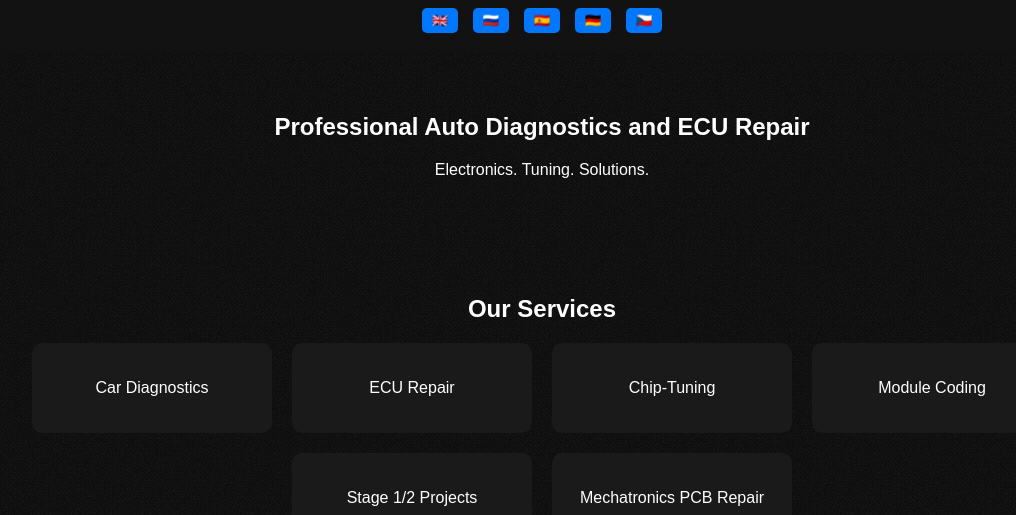
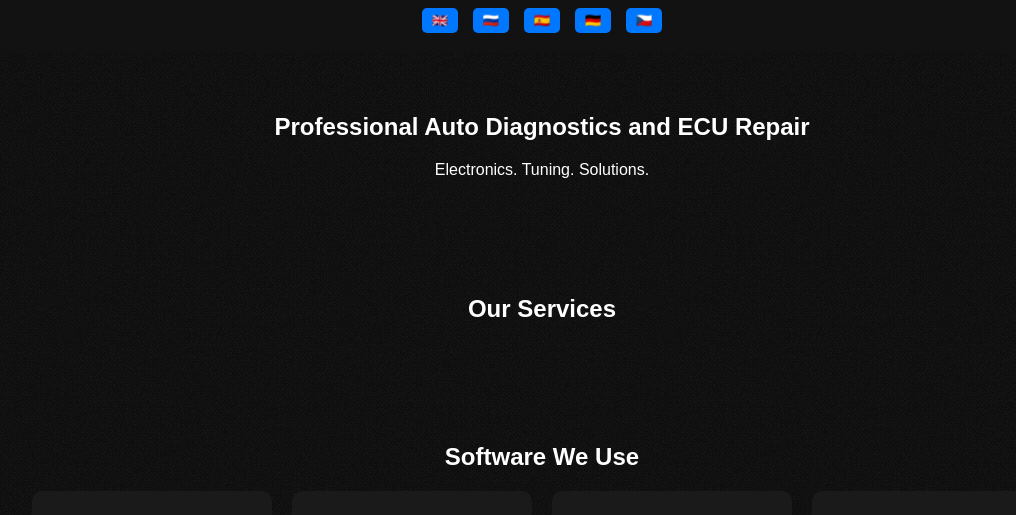
Before and after one commit to draditenko/cartechdiagnostics, a plain HTML site: page index.html in a window 1280 px wide. Shown: the part 284-799 px from the top of the page, without its empty margins (98-1114 px from the left). Drawn offline with nearby package versions, Linux system fonts and the light colour scheme.

Commit message:
Add files via upload

```diff
--- a/index.html
+++ b/index.html
@@ -116,76 +116,11 @@
 <script>
   AOS.init();
 
-  const translations = {
-    en: {
-      siteTitle: "CAR TECH DIAGNOSTICS",
-      heroTitle: "Professional Auto Diagnostics and ECU Repair",
-      heroSubtitle: "Electronics. Tuning. Solutions.",
-      servicesTitle: "Our Services",
-      servicesList: ["Car Diagnostics", "ECU Repair", "Chip-Tuning", "Module Coding", "Stage 1/2 Projects", "Mechatronics PCB Repair"],
-      softwareTitle: "Software We Use",
-      contactTitle: "Contact Us",
-      contactPhone: "📱 WhatsApp / Telegram / Viber: +420 722 590 772",
-      contactEmail: "📧 Email: draditenko@gmail.com",
-      contactSocial: "🎵 TikTok: @r_dan_soft",
-      contactPaypal: "💸 PayPal Donation: @Dansoft3"
-    },
-    ru: {
-      siteTitle: "АВТОТЕХ ДИАГНОСТИКА",
-      heroTitle: "Профессиональная диагностика и ремонт ЭБУ",
-      heroSubtitle: "Электроника. Тюнинг. Решения.",
-      servicesTitle: "Наши Услуги",
-      servicesList: ["Диагностика автомобилей", "Ремонт ЭБУ", "Чип-тюнинг", "Кодирование модулей", "Проекты Stage 1/2", "Ремонт плат мехатроников"],
-      softwareTitle: "Программное обеспечение",
-      contactTitle: "Связаться с нами",
-      contactPhone: "📱 WhatsApp / Telegram / Viber: +420 722 590 772",
-      contactEmail: "📧 Email: draditenko@gmail.com",
-      contactSocial: "🎵 TikTok: @r_dan_soft",
-      contactPaypal: "💸 Пожертвование PayPal: @Dansoft3"
-    },
-    es: {
-      siteTitle: "DIAGNÓSTICO TECNOLÓGICO DEL AUTOMÓVIL",
-      heroTitle: "Diagnóstico profesional y reparación de ECU",
-      heroSubtitle: "Electrónica. Tuning. Soluciones.",
-      servicesTitle: "Nuestros Servicios",
-      servicesList: ["Diagnóstico de coches", "Reparación de ECU", "Chip-Tuning", "Codificación de módulos", "Proyectos Stage 1/2", "Reparación de PCB mecatrónica"],
-      softwareTitle: "Software que usamos",
-      contactTitle: "Contáctanos",
-      contactPhone: "📱 WhatsApp / Telegram / Viber: +420 722 590 772",
-      contactEmail: "📧 Correo electrónico: draditenko@gmail.com",
-      contactSocial: "🎵 TikTok: @r_dan_soft",
-      contactPaypal: "💸 Donación PayPal: @Dansoft3"
-    },
-    de: {
-      siteTitle: "KFZ-TECHNIK DIAGNOSE",
-      heroTitle: "Professionelle Fahrzeugdiagnose und ECU-Reparatur",
-      heroSubtitle: "Elektronik. Tuning. Lösungen.",
-      servicesTitle: "Unsere Dienstleistungen",
-      servicesList: ["Fahrzeugdiagnose", "ECU-Reparatur", "Chiptuning", "Modulkodierung", "Stage 1/2 Projekte", "Mechatronik PCB Reparatur"],
-      softwareTitle: "Verwendete Software",
-      contactTitle: "Kontaktieren Sie uns",
-      contactPhone: "📱 WhatsApp / Telegram / Viber: +420 722 590 772",
-      contactEmail: "📧 E-Mail: draditenko@gmail.com",
-      contactSocial: "🎵 TikTok: @r_dan_soft",
-      contactPaypal: "💸 PayPal Spende: @Dansoft3"
-    },
-    cz: {
-      siteTitle: "AUTO TECHNICKÁ DIAGNOSTIKA",
-      heroTitle: "Profesionální diagnostika a oprava ECU",
-      heroSubtitle: "Elektronika. Tuning. Řešení.",
-      servicesTitle: "Naše Služby",
-      servicesList: ["Diagnostika automobilů", "Oprava ECU", "Chip-Tuning", "Kódování modulů", "Projekty Stage 1/2", "Oprava PCB mechatroniky"],
-      softwareTitle: "Používaný software",
-      contactTitle: "Kontaktujte nás",
-      contactPhone: "📱 WhatsApp / Telegram / Viber: +420 722 590 772",
-      contactEmail: "📧 Email: draditenko@gmail.com",
-      contactSocial: "🎵 TikTok: @r_dan_soft",
-      contactPaypal: "💸 PayPal Dar: @Dansoft3"
-    }
-  };
+  const translations = { /* оставляем как есть, чтобы работали только тексты */ };
 
   function setLanguage(lang) {
     const t = translations[lang];
+    if (!t) return;
     document.getElementById('site-title').innerText = t.siteTitle;
     document.getElementById('hero-title').innerText = t.heroTitle;
     document.getElementById('hero-subtitle').innerText = t.heroSubtitle;
```
